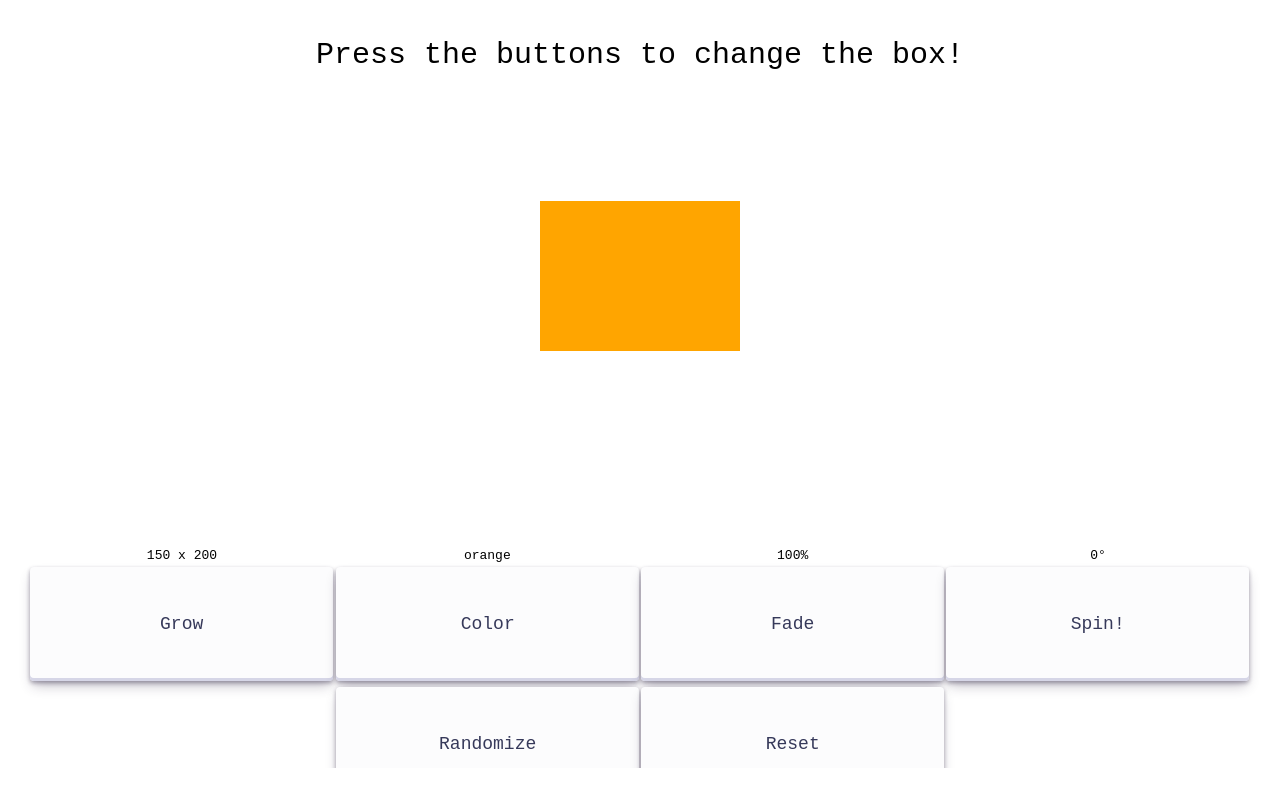
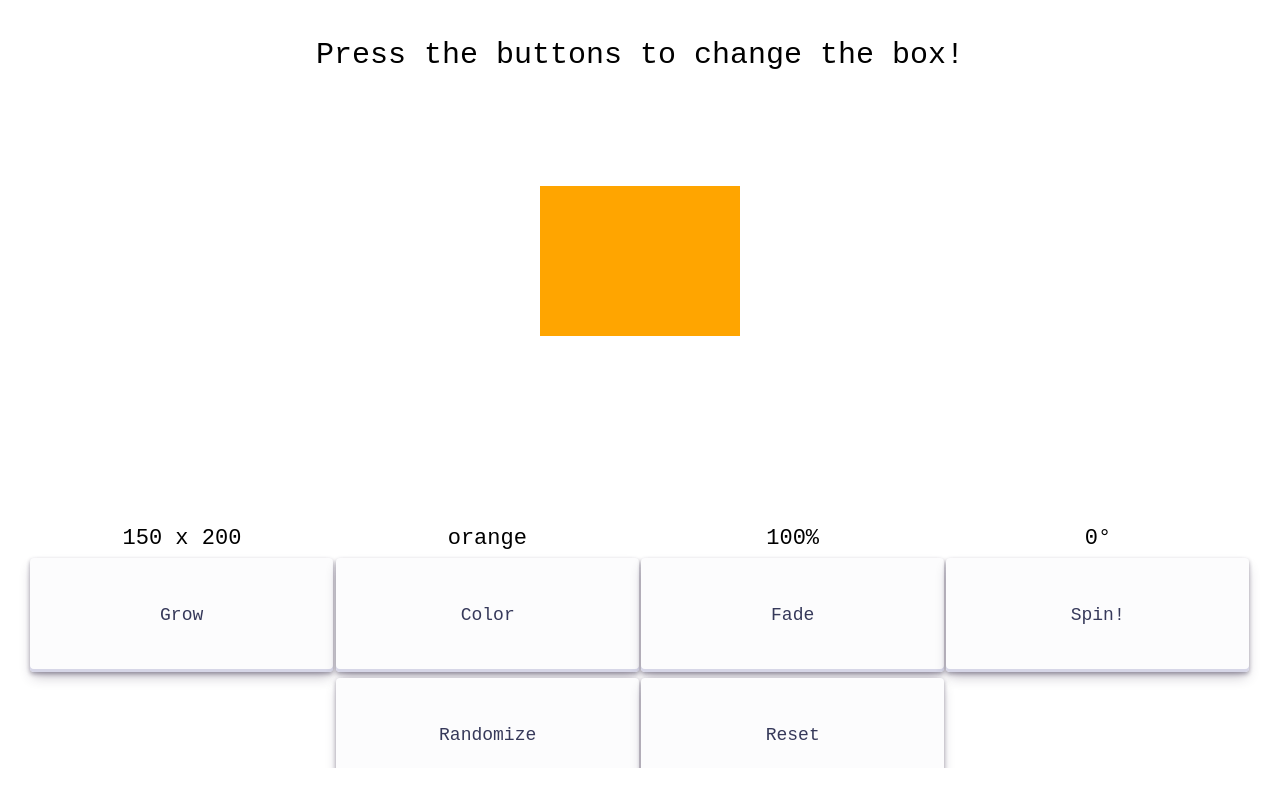
Before and after one commit to yummy314159265/box_exercise, a plain HTML site: page index.html in a window 1280 px wide. Drawn offline with Linux system fonts and the light colour scheme.

Commit message:
fixed stats text

```diff
--- a/index.html
+++ b/index.html
@@ -14,14 +14,14 @@
         }
 
         .stats{
-            font-size: 13px;
-            white-space: pre;
+            font-size: 22px;
+            align-content: center;
         }
 
         .container{
             display: grid;
             grid-template-columns: repeat(4, 24%);
-            grid-template-rows: 10px 68% 32px repeat(2, 120px);
+            grid-template-rows: 10px 64% 54px repeat(2, 120px);
             column-gap: 2px;
             justify-content: center;
             align-content: start;
```
